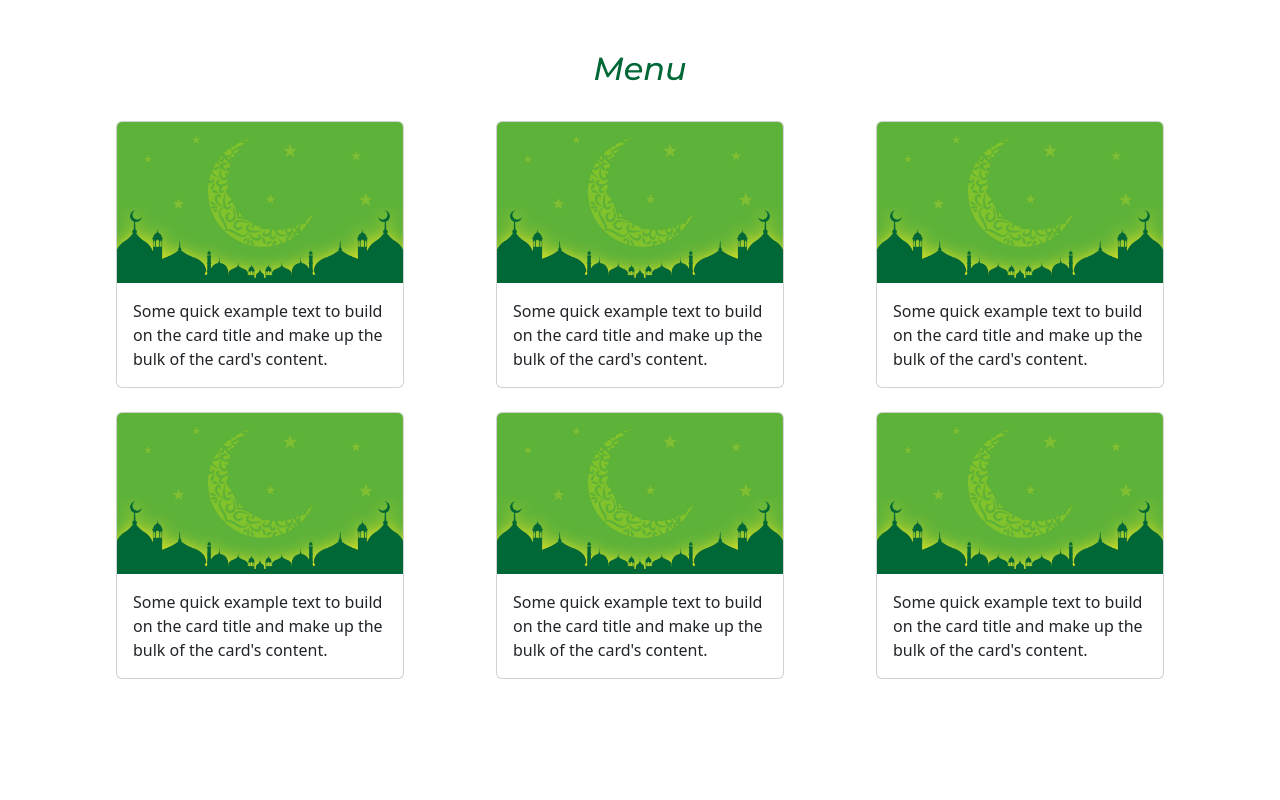
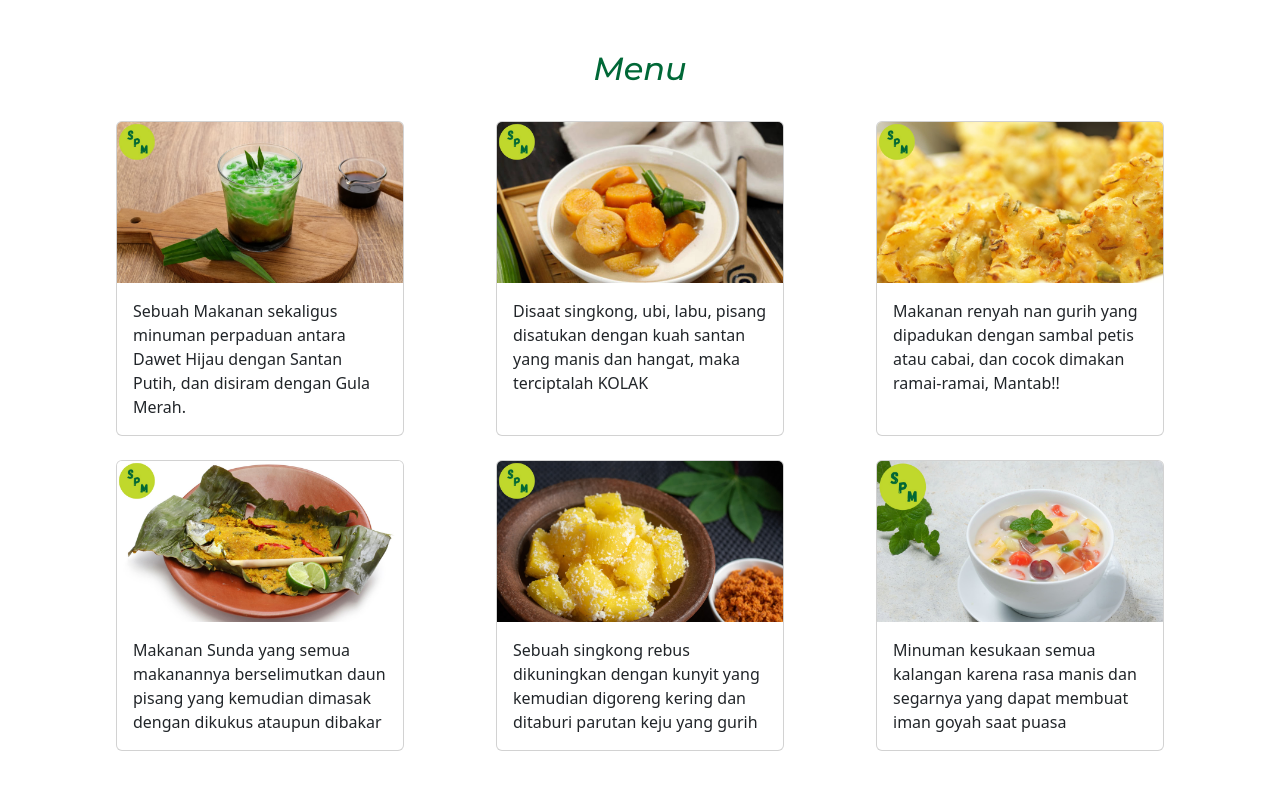
Before and after one commit to syahrandywaskito/landing_page, a website: page index.html in a window 1280 px wide. Shown: the part 1500-2300 px from the top of the page. Drawn offline with nearby package versions, Linux system fonts and the light colour scheme.

Commit message:
menu & link ig

```diff
--- a/css/style.css
+++ b/css/style.css
@@ -55,6 +55,10 @@ hr.hr-style{
   background-image: linear-gradient(to right, rgba(0, 104, 55, 0), rgba(0, 104, 55, 0.75), rgba(0, 104, 55, 0));
 }
 
+.link:hover{
+  color: #b7d737 !important;
+  transition-duration: 0.5s;
+}
 
 /* media query responsive web */
 @media only screen and (max-width: 767px) {
--- a/index.html
+++ b/index.html
@@ -3,6 +3,7 @@
   <meta charset="UTF-8">
   <meta http-equiv="X-UA-Compatible" content="IE=edge">
   <meta name="viewport" content="width=device-width, initial-scale=1.0">
+  <link rel="shortcut icon" href="img/logo.png" type="image/x-icon">
 
   <!-- bootstrap css -->
   <link rel="stylesheet" href="https://cdn.jsdelivr.net/npm/bootstrap-icons@1.10.0/font/bootstrap-icons.css">
@@ -93,49 +94,49 @@
       <div class="row row-gap-4 pt-4">
         <div class="col-12 col-sm-12 col-md-6 col-lg-4 d-flex justify-content-center">
           <div class="card" style="width: 18rem;">
-            <img src="img/background.jpg" class="card-img-top" alt="...">
+            <img src="img/dawet.jpg" class="card-img-top" alt="Dawet" title="Dawet">
             <div class="card-body">
-              <p class="card-text">Some quick example text to build on the card title and make up the bulk of the card's content.</p>
+              <p class="card-text">Sebuah Makanan sekaligus minuman perpaduan antara Dawet Hijau dengan Santan Putih, dan disiram dengan Gula Merah.</p>
             </div>
           </div>
         </div>
         <div class="col-12 col-sm-12 col-md-6 col-lg-4 d-flex justify-content-center">
           <div class="card" style="width: 18rem;">
-            <img src="img/background.jpg" class="card-img-top" alt="...">
+            <img src="img/kolak.jpg" class="card-img-top" alt="Kolak" title="Kolak">
             <div class="card-body">
-              <p class="card-text">Some quick example text to build on the card title and make up the bulk of the card's content.</p>
+              <p class="card-text">Disaat singkong, ubi, labu, pisang disatukan dengan kuah santan yang manis dan hangat, maka terciptalah KOLAK</p>
             </div>
           </div>
         </div>
         <div class="col-12 col-sm-12 col-md-6 col-lg-4 d-flex justify-content-center">
           <div class="card" style="width: 18rem;">
-            <img src="img/background.jpg" class="card-img-top" alt="...">
+            <img src="img/gorengan.jpg" class="card-img-top" alt="Gorengan" title="Gorengan">
             <div class="card-body">
-              <p class="card-text">Some quick example text to build on the card title and make up the bulk of the card's content.</p>
+              <p class="card-text">Makanan renyah nan gurih yang dipadukan dengan sambal petis atau cabai, dan cocok dimakan ramai-ramai, Mantab!!</p>
             </div>
           </div>
         </div>
         <div class="col-12 col-sm-12 col-md-6 col-lg-4 d-flex justify-content-center">
           <div class="card" style="width: 18rem;">
-            <img src="img/background.jpg" class="card-img-top" alt="...">
+            <img src="img/pepes.jpg" class="card-img-top" alt="pepes" title="Pepes">
             <div class="card-body">
-              <p class="card-text">Some quick example text to build on the card title and make up the bulk of the card's content.</p>
+              <p class="card-text">Makanan Sunda yang semua makanannya berselimutkan daun pisang yang kemudian dimasak dengan dikukus ataupun dibakar</p>
             </div>
           </div>
         </div>
         <div class="col-12 col-sm-12 col-md-6 col-lg-4 d-flex justify-content-center">
           <div class="card" style="width: 18rem;">
-            <img src="img/background.jpg" class="card-img-top" alt="...">
+            <img src="img/singkong_keju.jpg" class="card-img-top" alt="Singkong_Keju" title="Singkong Keju">
             <div class="card-body">
-              <p class="card-text">Some quick example text to build on the card title and make up the bulk of the card's content.</p>
+              <p class="card-text">Sebuah singkong rebus dikuningkan dengan kunyit yang kemudian digoreng kering dan ditaburi parutan keju yang gurih</p>
             </div>
           </div>
         </div>
         <div class="col-12 col-sm-12 col-md-6 col-lg-4 d-flex justify-content-center">
           <div class="card" style="width: 18rem;">
-            <img src="img/background.jpg" class="card-img-top" alt="...">
+            <img src="img/es_buah.jpg" class="card-img-top" alt="Es_Buah" title="Es Buah">
             <div class="card-body">
-              <p class="card-text">Some quick example text to build on the card title and make up the bulk of the card's content.</p>
+              <p class="card-text">Minuman kesukaan semua kalangan karena rasa manis dan segarnya yang dapat membuat iman goyah saat puasa</p>
             </div>
           </div>
         </div>
@@ -170,6 +171,7 @@
           </div>
           <div class="pt-4">
             <button type="submit" class="btn btn-primary">Submit</button>
+            <p class="pt-2">Anda juga dapat berkunjung ke Intagram kami di <a href="https://www.instagram.com/singpentingmasak/" target="_blank" class="link">@singpentingmasak</a></p>
           </div>
         </form>
       </div>
```
Also changed, not shown: img/dawet.jpg (added), img/es_buah.jpg (added), img/gorengan.jpg (added), img/kolak.jpg (added), img/logo.png (added), img/pepes.jpg (added), img/singkong_keju.jpg (added).
